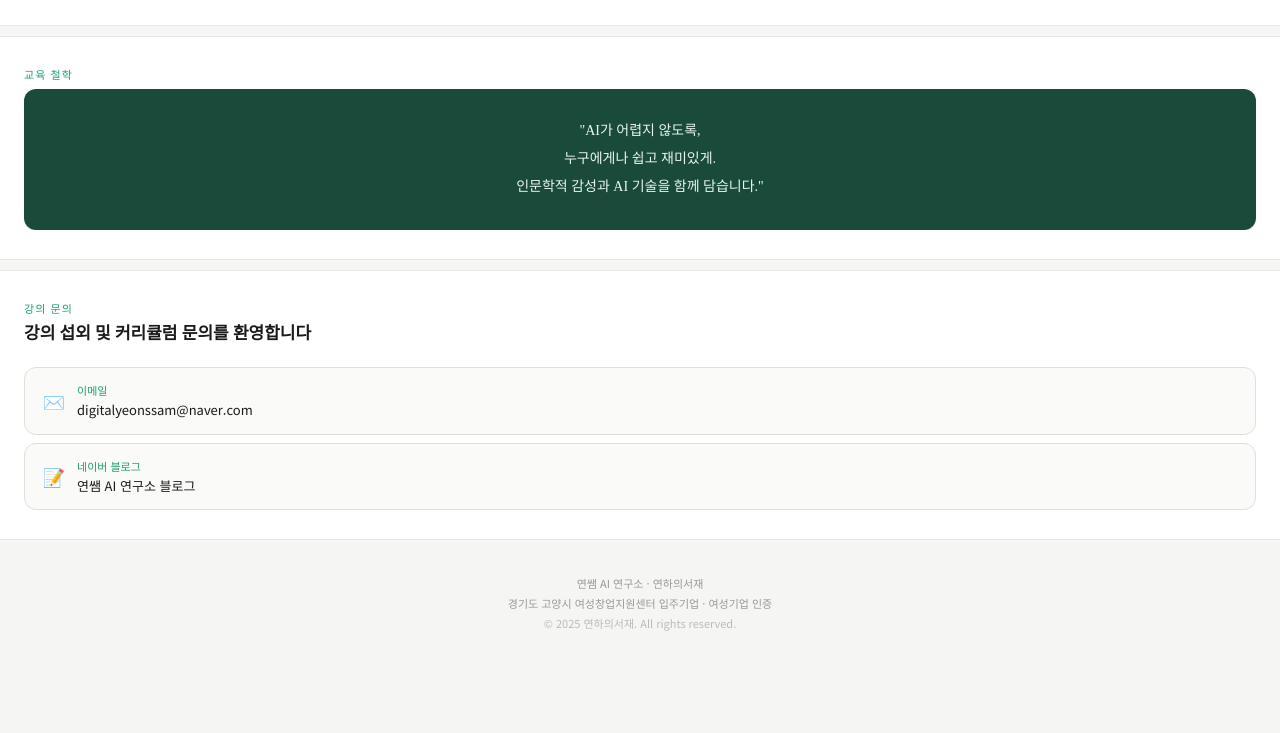
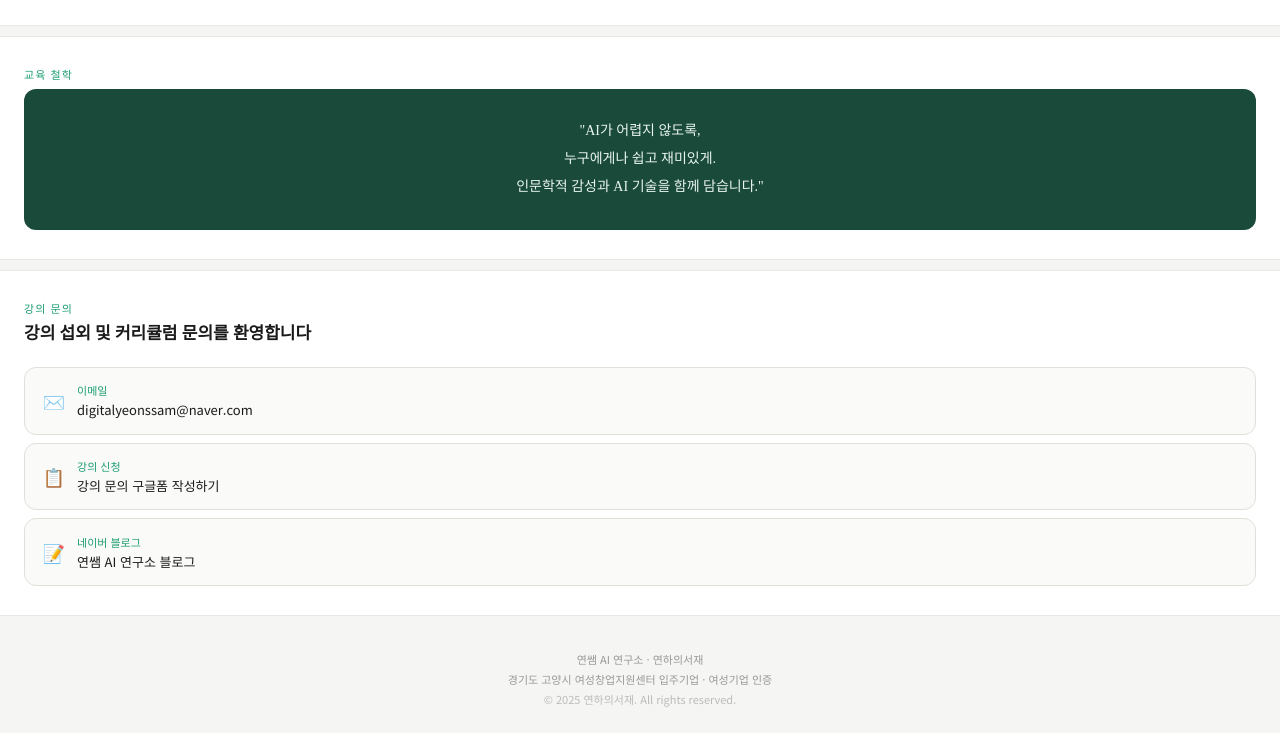
Before and after one commit to digitalyeonssam1/yeonssam-lab, a plain HTML site: page index.html in a window 1280 px wide. Shown: the part 2916-3649 px from the top of the page. Before the commit the page ends 3574 px from the top, so only its background shows below. Drawn offline with Linux system fonts and the light colour scheme.

Commit message:
Update contact links in index.html

```diff
--- a/index.html
+++ b/index.html
@@ -353,7 +353,11 @@
       <span style="font-size:18px;flex-shrink:0;">✉️</span>
       <div><p class="contact-label">이메일</p><p class="contact-value">digitalyeonssam@naver.com</p></div>
     </a>
-    <a href="https://blog.naver.com/yeonailab" target="_blank" class="contact-item">
+    <a href="https://docs.google.com/forms/d/e/1FAIpQLSf_yBhTtMNV8vvpcCE4x6mr3hw9v6h_sBC0A6Ja7e_7YA6Rzg/viewform?usp=publish-editor" target="_blank" class="contact-item">
+        <span style="font-size:18px;flex-shrink:0;">📋</span>
+        <div><p class="contact-label">강의 신청</p><p class="contact-value">강의 문의 구글폼 작성하기</p></div>
+      </a>
+      <a href="https://blog.naver.com/yeonailab" target="_blank" class="contact-item">
       <span style="font-size:18px;flex-shrink:0;">📝</span>
       <div><p class="contact-label">네이버 블로그</p><p class="contact-value">연쌤 AI 연구소 블로그</p></div>
     </a>
```
